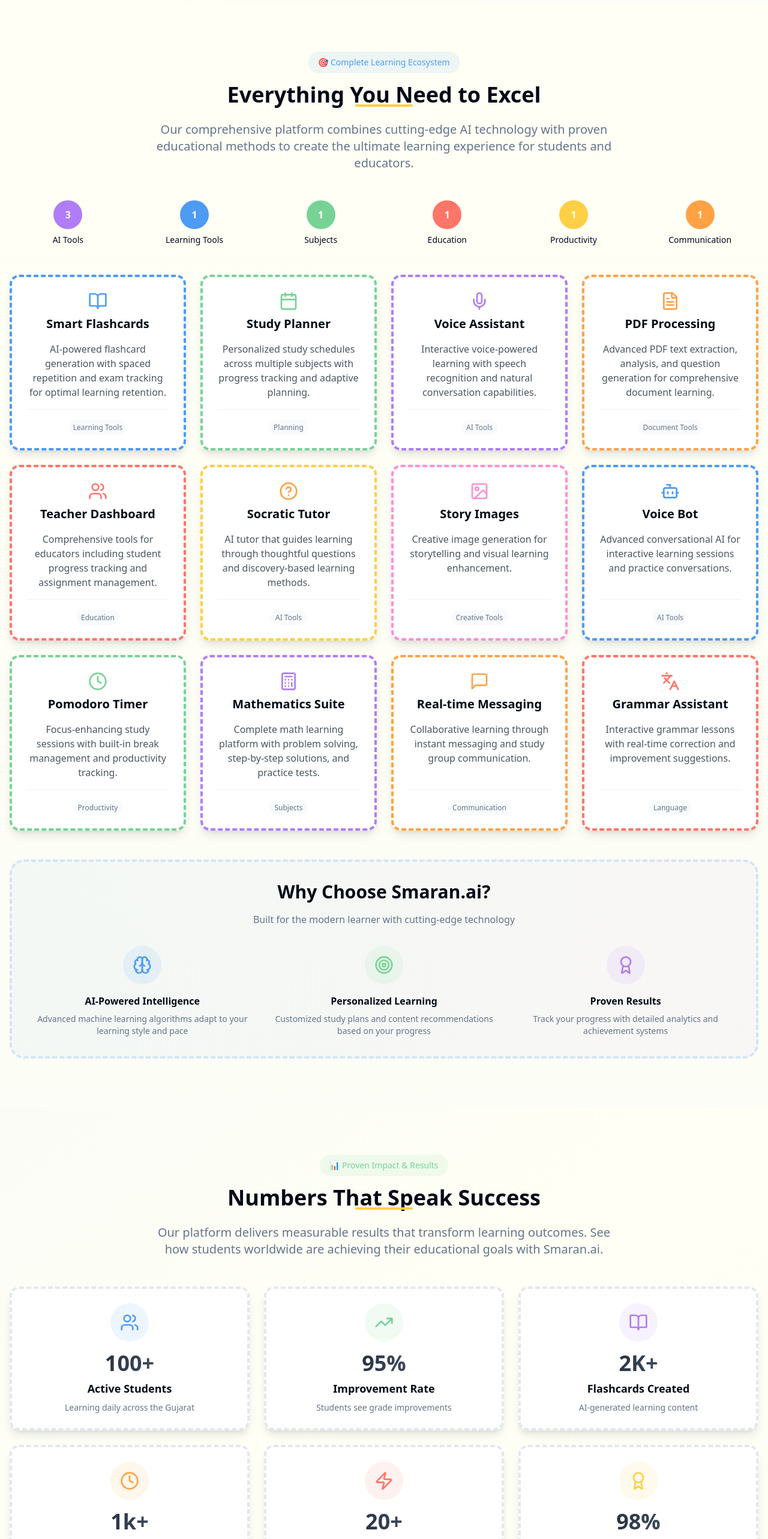
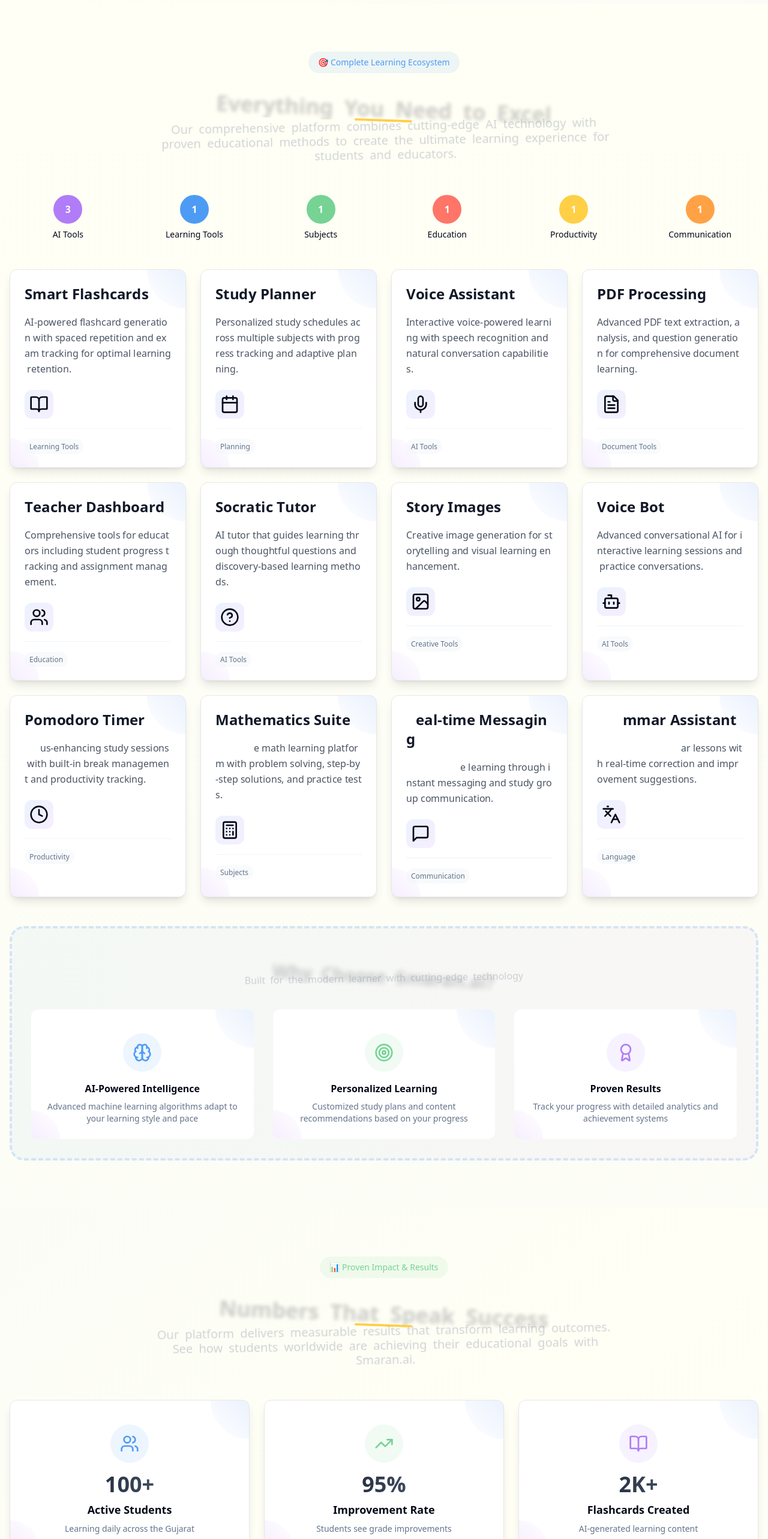
Before and after one commit to Ayanparmar101/SmaranAI999, a React (Vite) app: page / in a window 1280 px wide. Shown: the part 1240-3806 px from the top of the page at 60% size. Built offline with nearby package versions, Linux system fonts and the light colour scheme; no server answers.

Commit message:
Apply ScrollReveal and AnimatedCard animations throughout entire landing page

```diff
--- a/src/components/landing/LandingAuthSection.tsx
+++ b/src/components/landing/LandingAuthSection.tsx
@@ -1,11 +1,11 @@
 import React, { useState } from 'react';
 import { useNavigate } from 'react-router-dom';
 import DoodleButton from '@/components/DoodleButton';
-import { Card } from '@/components/ui/card';
 import { Input } from '@/components/ui/input';
 import { Mail, Lock, LogIn, UserPlus, ArrowRight, CheckCircle } from 'lucide-react';
 import { useAuth } from '@/contexts/AuthContext';
 import { toast } from 'sonner';
+import { ScrollReveal, AnimatedCard } from '@/components/animations';
 
 const LandingAuthSection = () => {
   const navigate = useNavigate();
@@ -57,11 +57,25 @@ const LandingAuthSection = () => {
           <div className="inline-block px-4 py-2 bg-kid-purple/10 text-kid-purple rounded-full text-sm font-medium mb-4">
             🚀 Get Started Today
           </div>
-          <h2 className="section-title">Join Thousands of Successful Learners</h2>
-          <p className="text-lg sm:text-xl text-muted-foreground max-w-3xl mx-auto leading-relaxed">
-            Create your free account in seconds and unlock the full potential of AI-powered learning.
-            No credit card required, start learning immediately.
-          </p>
+          <ScrollReveal
+            element="h2"
+            containerClassName="section-title"
+            enableBlur={true}
+            baseOpacity={0.2}
+            baseRotation={2}
+            blurStrength={3}
+          >
+            Join Thousands of Successful Learners
+          </ScrollReveal>
+          <ScrollReveal
+            element="p"
+            containerClassName="text-lg sm:text-xl text-muted-foreground max-w-3xl mx-auto leading-relaxed"
+            enableBlur={false}
+            baseOpacity={0.3}
+            baseRotation={-1}
+          >
+            Create your free account in seconds and unlock the full potential of AI-powered learning. No credit card required, start learning immediately.
+          </ScrollReveal>
         </div>
 
         <div className="grid grid-cols-1 lg:grid-cols-2 gap-12 max-w-6xl mx-auto">
@@ -118,7 +132,13 @@ const LandingAuthSection = () => {
 
           {/* Auth Form Column */}
           <div className="flex justify-center">
-            <Card className="w-full max-w-md p-8 shadow-xl border-4 border-dashed border-kid-blue/30">
+            <AnimatedCard
+              className="w-full max-w-md border-4 border-dashed border-kid-blue/30"
+              delay={0.3}
+              animationType="fadeUp"
+              hoverEffect={true}
+              glowEffect={true}
+            >
               <div className="text-center mb-6">
                 <h3 className="text-2xl font-bold mb-2">
                   {isSignUp ? 'Create Your Free Account' : 'Welcome Back!'}
@@ -196,7 +216,7 @@ const LandingAuthSection = () => {
                   Your data is secure and never shared.
                 </div>
               )}
-            </Card>
+            </AnimatedCard>
           </div>
         </div>
       </div>
--- a/src/components/landing/LandingCallToAction.tsx
+++ b/src/components/landing/LandingCallToAction.tsx
@@ -2,6 +2,7 @@ import React from 'react';
 import { useNavigate } from 'react-router-dom';
 import DoodleButton from '@/components/DoodleButton';
 import { ArrowRight, Sparkles, Target, Zap, BookOpen, Users, Award } from 'lucide-react';
+import { ScrollReveal, AnimatedCard } from '@/components/animations';
 
 const LandingCallToAction = () => {
   const navigate = useNavigate();
@@ -49,28 +50,44 @@ const LandingCallToAction = () => {
             🎯 Limited Time: Free Access to All Premium Features
           </div>
 
-          <h2 className="text-3xl sm:text-4xl md:text-5xl lg:text-6xl font-bold mb-6 leading-tight">
-            <span className="block text-foreground">Ready to Transform</span>
-            <span className="gradient-text-animated-slow">
-              Your Learning?
-            </span>
-          </h2>
+          <ScrollReveal
+            element="h2"
+            containerClassName="text-3xl sm:text-4xl md:text-5xl lg:text-6xl font-bold mb-6 leading-tight"
+            enableBlur={true}
+            baseOpacity={0.2}
+            baseRotation={3}
+            blurStrength={5}
+          >
+            Ready to Transform Your Learning?
+          </ScrollReveal>
 
-          <p className="text-lg sm:text-xl md:text-2xl text-muted-foreground max-w-4xl mx-auto leading-relaxed mb-8">
-            Join thousands of students who are already achieving their academic goals with our AI-powered platform.
-            Start your journey to academic excellence today – completely free!
-          </p>
+          <ScrollReveal
+            element="p"
+            containerClassName="text-lg sm:text-xl md:text-2xl text-muted-foreground max-w-4xl mx-auto leading-relaxed mb-8"
+            enableBlur={false}
+            baseOpacity={0.3}
+            baseRotation={-1}
+          >
+            Join thousands of students who are already achieving their academic goals with our AI-powered platform. Start your journey to academic excellence today – completely free!
+          </ScrollReveal>
 
           {/* Urgency Features */}
           <div className="grid grid-cols-1 md:grid-cols-3 gap-6 mb-10 max-w-4xl mx-auto">
             {urgencyFeatures.map((feature, index) => (
-              <div key={index} className="bg-background/80 backdrop-blur rounded-2xl p-6 border-2 border-border shadow-lg">
+              <AnimatedCard
+                key={index}
+                className="bg-background/80 backdrop-blur border-2 border-border"
+                delay={index * 0.2}
+                animationType="fadeUp"
+                hoverEffect={true}
+                glowEffect={true}
+              >
                 <div className="text-kid-blue mb-3 flex justify-center">
                   {feature.icon}
                 </div>
                 <h3 className="font-bold mb-2">{feature.title}</h3>
                 <p className="text-sm text-muted-foreground">{feature.description}</p>
-              </div>
+              </AnimatedCard>
             ))}
           </div>
 
@@ -101,7 +118,7 @@ const LandingCallToAction = () => {
           <div className="flex flex-col sm:flex-row items-center justify-center gap-6 text-sm text-muted-foreground">
             <div className="flex items-center gap-2">
               <Users className="w-4 h-4 text-kid-green" />
-              <span>10,000+ Active Students</span>
+              <span>100+ Active Students</span>
             </div>
             <div className="flex items-center gap-2">
               <Award className="w-4 h-4 text-kid-yellow" />
--- a/src/components/landing/LandingFeaturesSection.tsx
+++ b/src/components/landing/LandingFeaturesSection.tsx
@@ -1,5 +1,6 @@
 import React from 'react';
 import DoodleCard from '@/components/DoodleCard';
+import { ScrollReveal, AnimatedCard } from '@/components/animations';
 import {
   BookOpen,
   Calendar,
@@ -124,11 +125,25 @@ const LandingFeaturesSection = () => {
           <div className="inline-block px-4 py-2 bg-kid-blue/10 text-kid-blue rounded-full text-sm font-medium mb-4">
             🎯 Complete Learning Ecosystem
           </div>
-          <h2 className="section-title">Everything You Need to Excel</h2>
-          <p className="text-lg sm:text-xl text-muted-foreground max-w-3xl mx-auto leading-relaxed">
-            Our comprehensive platform combines cutting-edge AI technology with proven educational methods
-            to create the ultimate learning experience for students and educators.
-          </p>
+          <ScrollReveal
+            element="h2"
+            containerClassName="section-title"
+            enableBlur={true}
+            baseOpacity={0.2}
+            baseRotation={2}
+            blurStrength={3}
+          >
+            Everything You Need to Excel
+          </ScrollReveal>
+          <ScrollReveal
+            element="p"
+            containerClassName="text-lg sm:text-xl text-muted-foreground max-w-3xl mx-auto leading-relaxed"
+            enableBlur={false}
+            baseOpacity={0.3}
+            baseRotation={-1}
+          >
+            Our comprehensive platform combines cutting-edge AI technology with proven educational methods to create the ultimate learning experience for students and educators.
+          </ScrollReveal>
         </div>
 
         {/* Category Overview */}
@@ -146,32 +161,59 @@ const LandingFeaturesSection = () => {
         {/* Features Grid */}
         <div className="grid grid-cols-1 sm:grid-cols-2 lg:grid-cols-3 xl:grid-cols-4 gap-6 mb-12">
           {features.map((feature, index) => (
-            <DoodleCard
+            <AnimatedCard
               key={index}
               title={feature.title}
-              description={feature.description}
-              icon={feature.icon}
-              color={feature.color}
+              content={feature.description}
               className="h-full"
+              delay={index * 0.1}
+              animationType="fadeUp"
+              hoverEffect={true}
+              glowEffect={true}
             >
+              <div className="flex items-center justify-center w-12 h-12 bg-gradient-to-br from-blue-500/10 to-purple-500/10 rounded-xl mb-4">
+                {feature.icon}
+              </div>
               <div className="mt-4 pt-4 border-t border-border/50">
                 <span className="text-xs text-muted-foreground bg-muted/50 px-2 py-1 rounded-full">
                   {feature.category}
                 </span>
               </div>
-            </DoodleCard>
+            </AnimatedCard>
           ))}
         </div>
 
         {/* Key Highlights */}
         <div className="bg-gradient-to-r from-kid-blue/5 to-kid-purple/5 rounded-3xl p-8 border-4 border-dashed border-kid-blue/20">
           <div className="text-center mb-8">
-            <h3 className="text-2xl sm:text-3xl font-bold mb-4">Why Choose Smaran.ai?</h3>
-            <p className="text-muted-foreground">Built for the modern learner with cutting-edge technology</p>
+            <ScrollReveal
+              element="h3"
+              containerClassName="text-2xl sm:text-3xl font-bold mb-4"
+              enableBlur={true}
+              baseOpacity={0.2}
+              baseRotation={3}
+              blurStrength={4}
+            >
+              Why Choose Smaran.ai?
+            </ScrollReveal>
+            <ScrollReveal
+              element="p"
+              containerClassName="text-muted-foreground"
+              enableBlur={false}
+              baseOpacity={0.3}
+              baseRotation={-1}
+            >
+              Built for the modern learner with cutting-edge technology
+            </ScrollReveal>
           </div>
 
           <div className="grid grid-cols-1 md:grid-cols-3 gap-8">
-            <div className="text-center">
+            <AnimatedCard
+              className="text-center border-none bg-transparent shadow-none"
+              delay={0.2}
+              animationType="fadeUp"
+              hoverEffect={true}
+            >
               <div className="w-16 h-16 bg-kid-blue/10 rounded-full flex items-center justify-center mx-auto mb-4">
                 <Brain className="w-8 h-8 text-kid-blue" />
               </div>
@@ -179,9 +221,14 @@ const LandingFeaturesSection = () => {
               <p className="text-sm text-muted-foreground">
                 Advanced machine learning algorithms adapt to your learning style and pace
               </p>
-            </div>
+            </AnimatedCard>
 
-            <div className="text-center">
+            <AnimatedCard
+              className="text-center border-none bg-transparent shadow-none"
+              delay={0.4}
+              animationType="fadeUp"
+              hoverEffect={true}
+            >
               <div className="w-16 h-16 bg-kid-green/10 rounded-full flex items-center justify-center mx-auto mb-4">
                 <Target className="w-8 h-8 text-kid-green" />
               </div>
@@ -189,9 +236,14 @@ const LandingFeaturesSection = () => {
               <p className="text-sm text-muted-foreground">
                 Customized study plans and content recommendations based on your progress
               </p>
-            </div>
+            </AnimatedCard>
 
-            <div className="text-center">
+            <AnimatedCard
+              className="text-center border-none bg-transparent shadow-none"
+              delay={0.6}
+              animationType="fadeUp"
+              hoverEffect={true}
+            >
               <div className="w-16 h-16 bg-kid-purple/10 rounded-full flex items-center justify-center mx-auto mb-4">
                 <Award className="w-8 h-8 text-kid-purple" />
               </div>
@@ -199,7 +251,7 @@ const LandingFeaturesSection = () => {
               <p className="text-sm text-muted-foreground">
                 Track your progress with detailed analytics and achievement systems
               </p>
-            </div>
+            </AnimatedCard>
           </div>
         </div>
       </div>
--- a/src/components/landing/LandingStatsSection.tsx
+++ b/src/components/landing/LandingStatsSection.tsx
@@ -1,4 +1,5 @@
 import { TrendingUp, Users, BookOpen, Clock, Award, Zap } from 'lucide-react';
+import { ScrollReveal, AnimatedCard } from '@/components/animations';
 
 const LandingStatsSection = () => {
   const stats = [
@@ -60,18 +61,39 @@ const LandingStatsSection = () => {
           <div className="inline-block px-4 py-2 bg-kid-green/10 text-kid-green rounded-full text-sm font-medium mb-4">
             📊 Proven Impact & Results
           </div>
-          <h2 className="section-title">Numbers That Speak Success</h2>
-          <p className="text-lg sm:text-xl text-muted-foreground max-w-3xl mx-auto leading-relaxed">
-            Our platform delivers measurable results that transform learning outcomes.
-            See how students worldwide are achieving their educational goals with Smaran.ai.
-          </p>
+          <ScrollReveal
+            element="h2"
+            containerClassName="section-title"
+            enableBlur={true}
+            baseOpacity={0.2}
+            baseRotation={2}
+            blurStrength={3}
+          >
+            Numbers That Speak Success
+          </ScrollReveal>
+          <ScrollReveal
+            element="p"
+            containerClassName="text-lg sm:text-xl text-muted-foreground max-w-3xl mx-auto leading-relaxed"
+            enableBlur={false}
+            baseOpacity={0.3}
+            baseRotation={-1}
+          >
+            Our platform delivers measurable results that transform learning outcomes. See how students worldwide are achieving their educational goals with Smaran.ai.
+          </ScrollReveal>
         </div>
 
         {/* Main Stats Grid */}
         <div className="grid grid-cols-1 sm:grid-cols-2 lg:grid-cols-3 gap-6 mb-16">
           {stats.map((stat, index) => (
-            <div key={index} className="card-doodle text-center group hover:scale-105 transition-all duration-300">
-              <div className={`${stat.bgColor} w-16 h-16 rounded-full flex items-center justify-center mx-auto mb-4 group-hover:scale-110 transition-transform duration-300`}>
+            <AnimatedCard
+              key={index}
+              className="text-center"
+              delay={index * 0.15}
+              animationType="fadeUp"
+              hoverEffect={true}
+              glowEffect={true}
+            >
+              <div className={`${stat.bgColor} w-16 h-16 rounded-full flex items-center justify-center mx-auto mb-4`}>
                 <div className={stat.color}>
                   {stat.icon}
                 </div>
@@ -81,7 +103,7 @@ const LandingStatsSection = () => {
               </div>
               <h3 className="text-lg font-semibold mb-2">{stat.label}</h3>
               <p className="text-sm text-muted-foreground">{stat.description}</p>
-            </div>
+            </AnimatedCard>
           ))}
         </div>
       </div>
```
